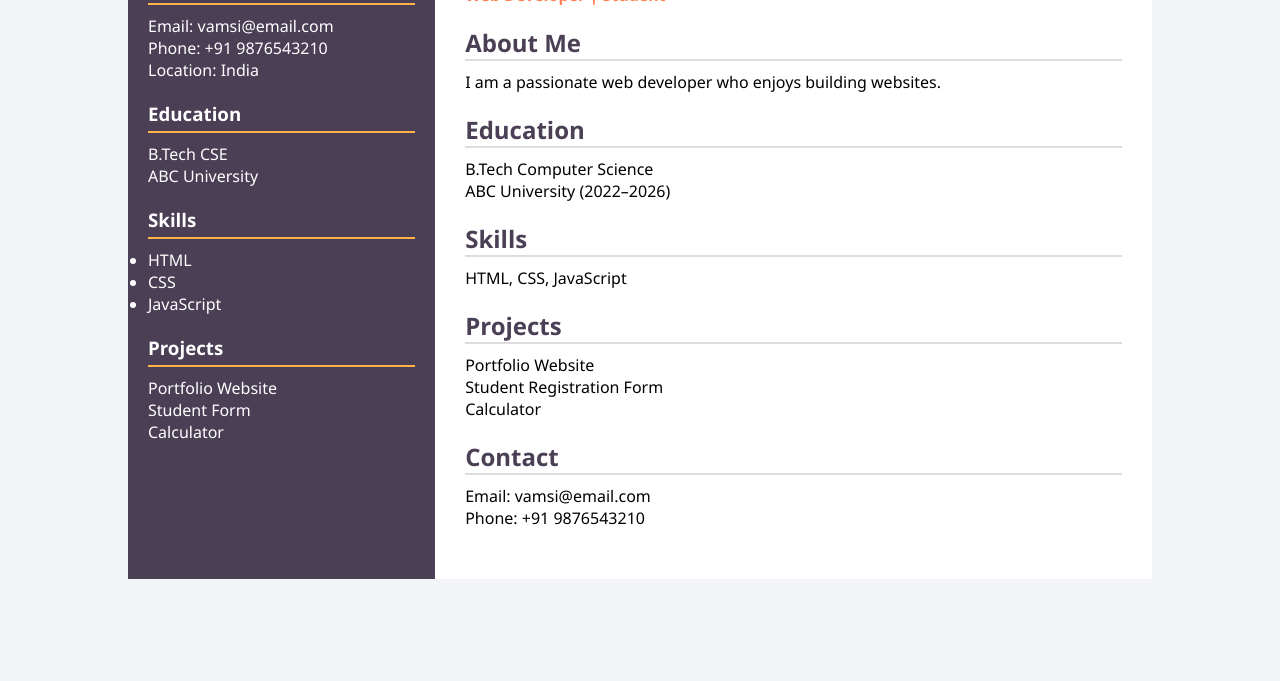
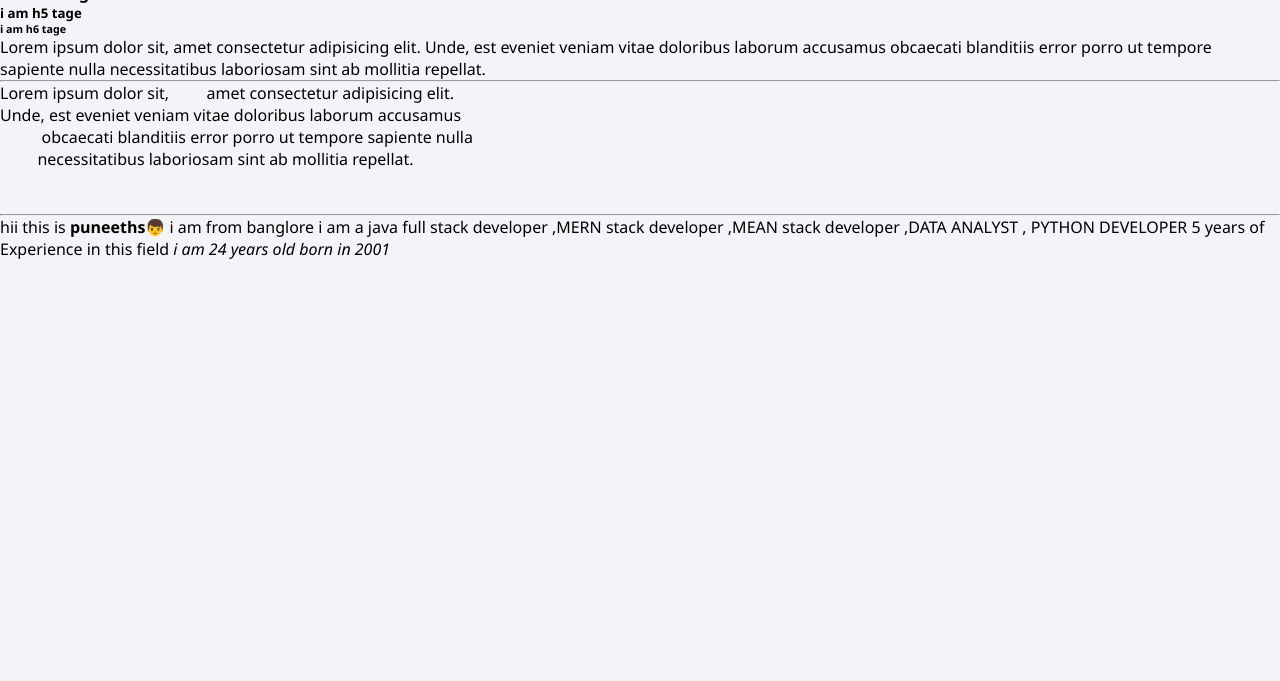
Before and after one commit to ASADIVAMSI/Frontend-Hub, a plain HTML site: page Day1/index.html in a window 1280 px wide. Shown: the part 119-800 px from the top of the page. Drawn offline with Linux system fonts and the light colour scheme; files that its build step writes are made by us from their sources.

Commit message:
Day1 task

```diff
--- a/Day1/index.html
+++ b/Day1/index.html
@@ -1,86 +1,95 @@
+<!-- DOCTYPE html -->
 <!DOCTYPE html>
+
+
+
+<!-- html tage using Attribute lang = en ===> english -->
+
+<!-- Attribute are the additional information about the tag -->
 <html lang="en">
+
+<!-- head   -->
+
 <head>
+
+    <!-- meta attribute charset = utf-8  v8  -->
     <meta charset="UTF-8">
-    <title>Resume</title>
+    <!-- ? viewport -->
+
+
+    <meta name="viewport" content="width=device-width, initial-scale=1.0">
+
+    <!-- title is used to show the name of the page -->
+    <title>Day 1</title>
+    <!-- style of css -->
     <link rel="stylesheet" href="style.css">
+    <!-- favicon -->
+    <link rel="icon" href="./img/image.png">
 </head>
+
+<!-- all the content will be written here -->
+
 <body>
+    <!-- heading -->
+    <h1>i am h1 tage </h1>
+    <h2>i am h2 tage</h2>
+    <h3>i am h3 tage</h3>
+    <h4>i am h4 tage</h4>
+    <h5>i am h5 tage</h5>
+    <h6>i am h6 tage</h6>
 
-<div class="resume">
 
-    <!-- LEFT -->
-    <div class="left">
-        <div class="profile">
-            <img src="./MYPHOTO.jpg" alt="">
-        </div>
+    <!-- paragraph
+    display: block;
+    margin-block-start: 1em;
+    margin-block-end: 1em;
+    margin-inline-start: 0px;
+    margin-inline-end: 0px;
+    unicode-bidi: isolate;
+     -->
+    <p>Lorem ipsum dolor sit,              amet consectetur adipisicing elit.
+        Unde, est eveniet veniam vitae doloribus laborum accusamus
+        obcaecati blanditiis error porro ut tempore sapiente nulla
+        necessitatibus laboriosam sint ab mollitia repellat.</p>
 
-        <div class="section">
-            <h3>Contact</h3>
-            <p>Email: vamsi@email.com</p>
-            <p>Phone: +91 9876543210</p>
-            <p>Location: India</p>
-        </div>
+        <hr>
+    <!-- pre tage has defalt fontstyle , space , new line
+    display: block;
+    font-family: monospace;
+    unicode-bidi: isolate;
+    white-space: pre;
+    white-space-collapse: ;
+    text-wrap-mode: ;
+    margin-block: 1em 1em;
+    margin-block-start: ;
+    margin-block-end: ;
+    margin-inline: 0px;
+    margin-inline-start: ;
+    margin-inline-end: ;
 
-        <div class="section">
-            <h3>Education</h3>
-            <p>B.Tech CSE</p>
-            <p>ABC University</p>
-        </div>
+    -->
+        <pre>Lorem ipsum dolor sit,         amet consectetur adipisicing elit.
+Unde, est eveniet veniam vitae doloribus laborum accusamus
+          obcaecati blanditiis error porro ut tempore sapiente nulla
+         necessitatibus laboriosam sint ab mollitia repellat.
 
-        <div class="section">
-            <h3>Skills</h3>
-            <ul>
-                <li>HTML</li>
-                <li>CSS</li>
-                <li>JavaScript</li>
-            </ul>
-        </div>
+         </pre>
 
-        <div class="section">
-            <h3>Projects</h3>
-            <p>Portfolio Website</p>
-            <p>Student Form</p>
-            <p>Calculator</p>
-        </div>
-    </div>
+        <hr>
+         <p>hii this is  <b>puneeths👦</b> i am from banglore
+           i am a java full stack developer ,MERN stack developer
+        ,MEAN stack developer ,DATA ANALYST , PYTHON DEVELOPER
+        5 years of Experience in this field
 
-    <!-- RIGHT -->
-    <div class="right">
-        <h1>ASADI VAMSI</h1>
-        <h4>Web Developer | Student</h4>
+        <i>i am 24 years old born in 2001</i>
 
-        <div class="section">
-            <h2>About Me</h2>
-            <p>I am a passionate web developer who enjoys building websites.</p>
-        </div>
+        </p>
 
-        <div class="section">
-            <h2>Education</h2>
-            <p>B.Tech Computer Science</p>
-            <p>ABC University (2022–2026)</p>
-        </div>
 
-        <div class="section">
-            <h2>Skills</h2>
-            <p>HTML, CSS, JavaScript</p>
-        </div>
 
-        <div class="section">
-            <h2>Projects</h2>
-            <p>Portfolio Website</p>
-            <p>Student Registration Form</p>
-            <p>Calculator</p>
-        </div>
 
-        <div class="section">
-            <h2>Contact</h2>
-            <p>Email: vamsi@email.com</p>
-            <p>Phone: +91 9876543210</p>
-        </div>
-    </div>
 
-</div>
 
 </body>
+
 </html>
```
